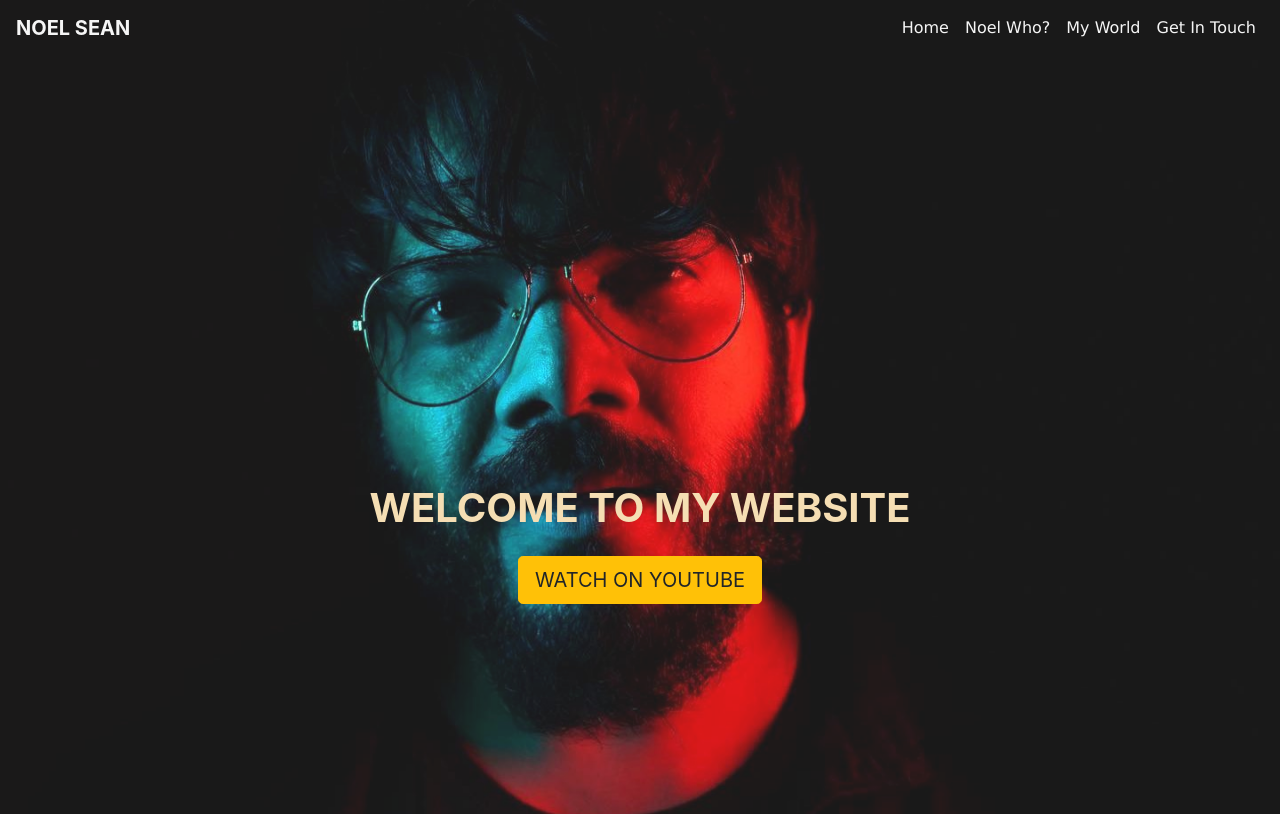
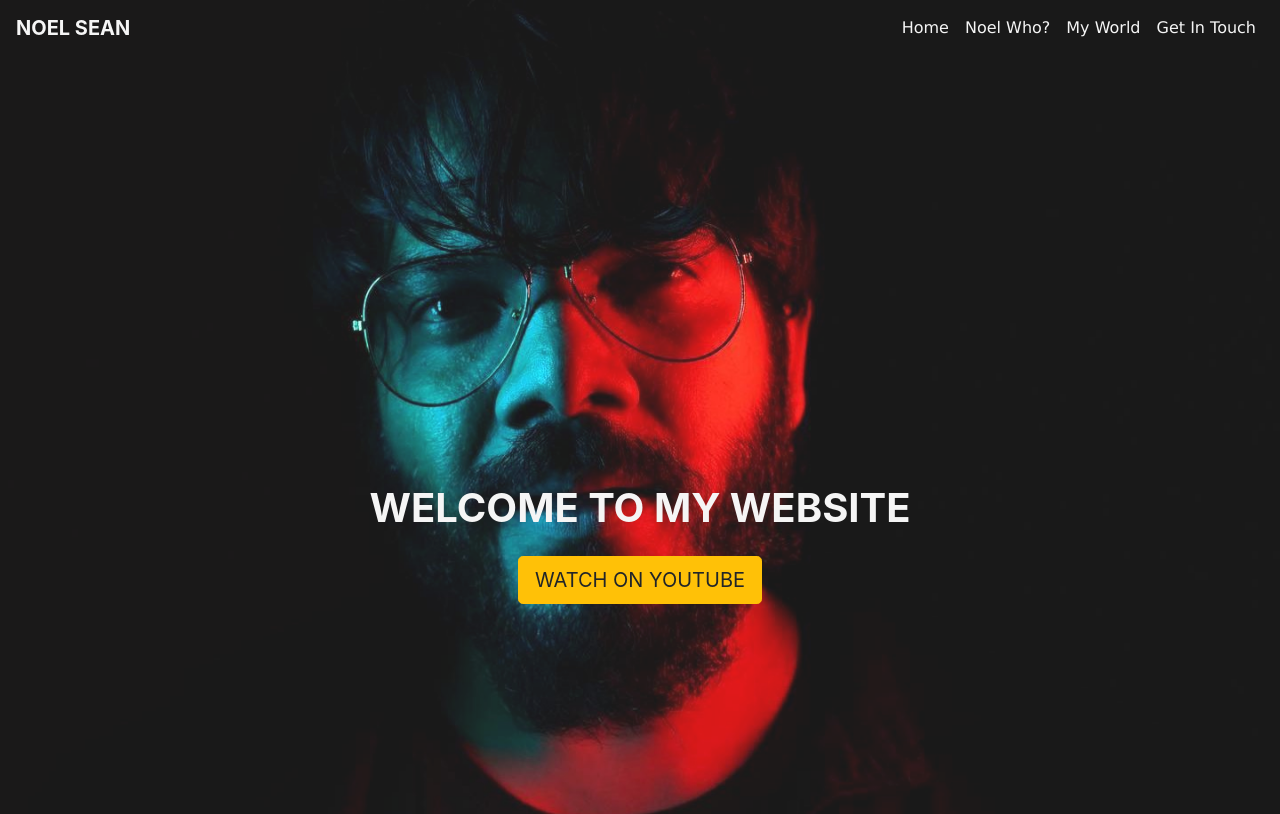
Before and after one commit to thejabezjestus/Noel-Sean, a plain HTML site: page index.html in a window 1280 px wide. Shown: the top 814 px of the page. Drawn offline with nearby package versions, Linux system fonts and the light colour scheme.

Commit message:
Update index.html

```diff
--- a/index.html
+++ b/index.html
@@ -40,7 +40,7 @@
         </div>
         <!---Main Content-->
         <div class="container h-100 d-flex flex-column justify-content-center align-items-center text-center">
-            <h1 style="color: wheat;" class="font-weight-bold mb-4 mt-5">WELCOME TO MY WEBSITE</h1>
+            <h1 style="color: whitesmoke;" class="font-weight-bold mb-4 mt-5">WELCOME TO MY WEBSITE</h1>
             <a href="https://www.youtube.com/@NoelSeanOfficial" target="_blank" class="btn btn-warning btn-lg">WATCH ON YOUTUBE</a>
         </div>
     </main>
```
